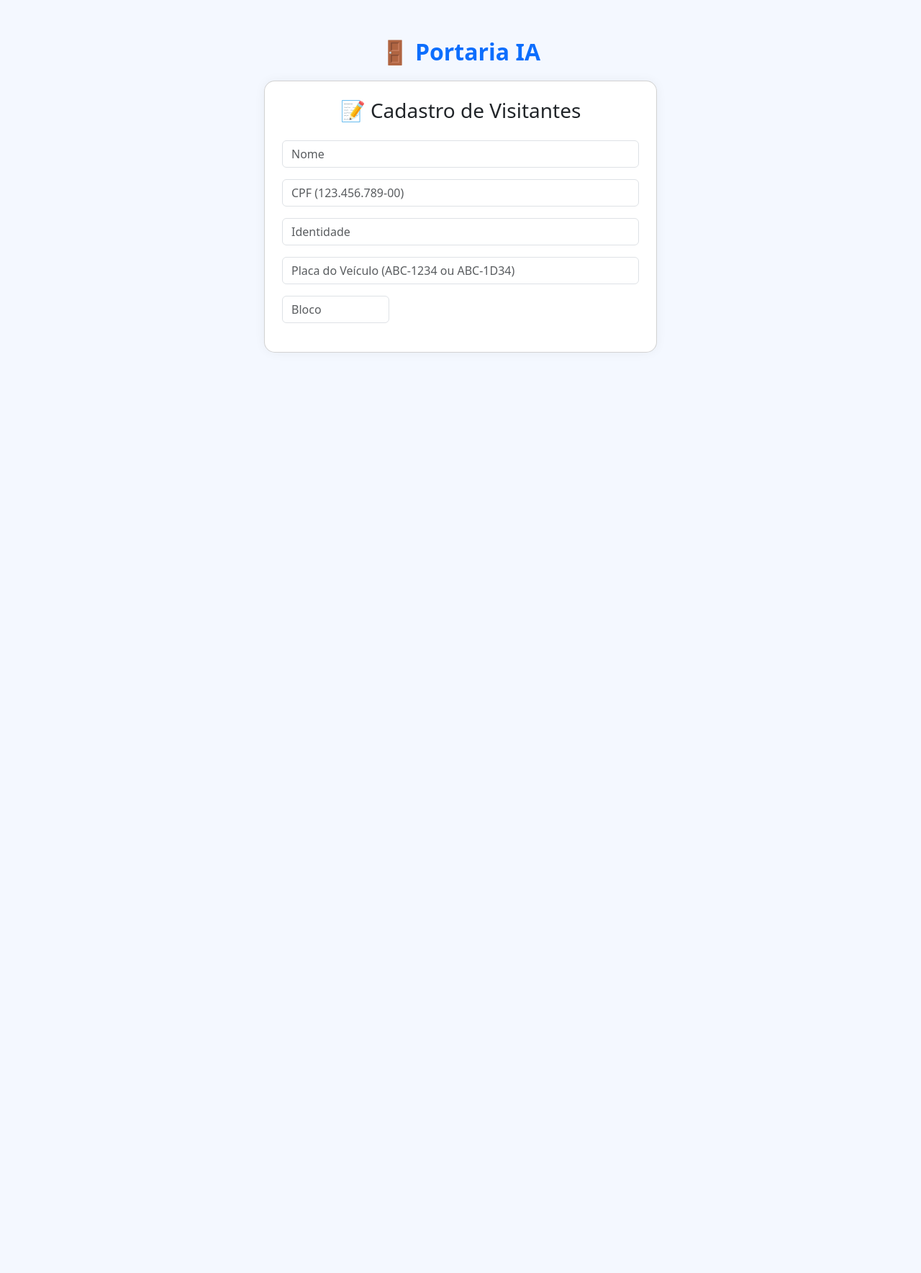
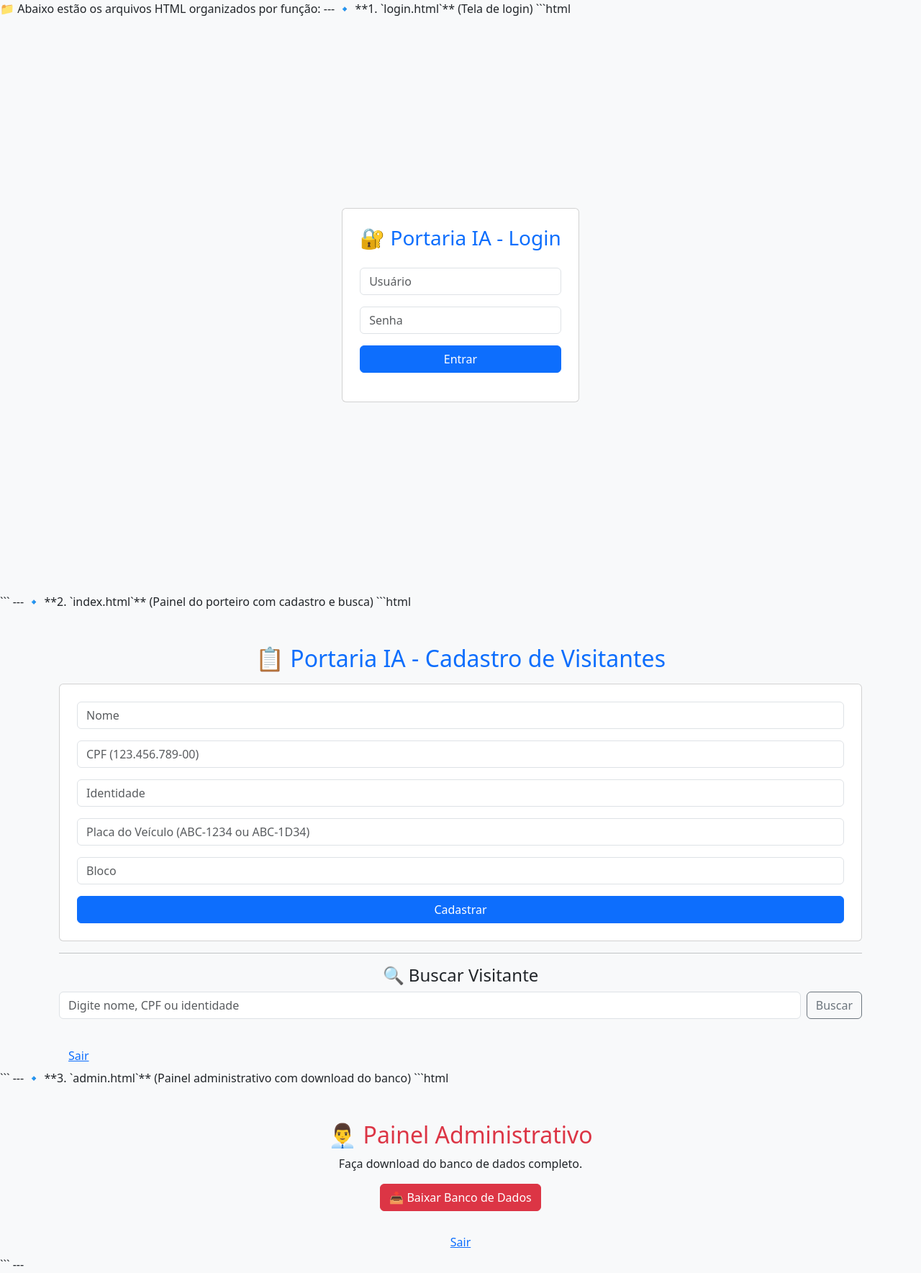
Before and after one commit to Gmdrones/painel-visitantes, a Flask app: template templates/index.html in a window 1280 px wide. Shown: the whole page at 72% size. Before the commit the page ends 490 px from the top, so only its background shows below. Run offline with Flask 3, Linux system fonts and the light colour scheme; the template is opened without the code that fills it, so the values that code supplies are empty; some libraries are stand-ins or nearby versions.

Commit message:
Update index.html

````diff
--- a/templates/index.html
+++ b/templates/index.html
@@ -1,76 +1,110 @@
+📁 Abaixo estão os arquivos HTML organizados por função:
+
+---
+
+🔹 **1. `login.html`** (Tela de login)
+```html
 <!DOCTYPE html>
 <html lang="pt-br">
 <head>
-  <meta charset="UTF-8" />
-  <meta name="viewport" content="width=device-width, initial-scale=1.0" />
-  <title>Portaria IA</title>
-  <link href="https://cdn.jsdelivr.net/npm/bootstrap@5.3.0/dist/css/bootstrap.min.css" rel="stylesheet" />
-  <style>
-    body {
-      background-color: #f4f8ff;
-    }
-    .header-logo {
-      font-size: 2rem;
-      font-weight: bold;
-      color: #0d6efd;
-      display: flex;
-      align-items: center;
-      justify-content: center;
-      margin-bottom: 1rem;
-    }
-    .header-logo span {
-      margin-left: 0.5rem;
-    }
-    .card {
-      border-radius: 15px;
-      box-shadow: 0 0 15px rgba(0,0,0,0.05);
-    }
-    .btn-primary {
-      background-color: #0d6efd;
-      border: none;
-    }
-    .mensagem {
-      font-weight: bold;
-      margin-bottom: 15px;
-    }
-  </style>
+    <meta charset="UTF-8">
+    <title>Portaria IA - Login</title>
+    <link href="https://cdn.jsdelivr.net/npm/bootstrap@5.3.0/dist/css/bootstrap.min.css" rel="stylesheet">
 </head>
-<body>
+<body class="bg-light">
+<div class="container d-flex justify-content-center align-items-center vh-100">
+    <div class="card p-4">
+        <h3 class="text-center text-primary">🔐 Portaria IA - Login</h3>
+        {% if erro %}<div class="alert alert-danger mt-2">{{ erro }}</div>{% endif %}
+        <form method="POST" action="/login">
+            <input type="text" name="usuario" class="form-control mt-3" placeholder="Usuário" required>
+            <input type="password" name="senha" class="form-control mt-3" placeholder="Senha" required>
+            <button type="submit" class="btn btn-primary w-100 mt-3">Entrar</button>
+        </form>
+    </div>
+</div>
+</body>
+</html>
+```
 
-  <div class="container py-5">
-    <div class="text-center header-logo">
-      🚪 <span>Portaria IA</span>
+---
+
+🔹 **2. `index.html`** (Painel do porteiro com cadastro e busca)
+```html
+<!DOCTYPE html>
+<html lang="pt-br">
+<head>
+    <meta charset="UTF-8">
+    <title>Portaria IA - Cadastro</title>
+    <link href="https://cdn.jsdelivr.net/npm/bootstrap@5.3.0/dist/css/bootstrap.min.css" rel="stylesheet">
+</head>
+<body class="bg-light">
+<div class="container mt-5">
+    <h2 class="text-center text-primary">📋 Portaria IA - Cadastro de Visitantes</h2>
+
+    {% if mensagem %}
+        <div class="alert alert-success mt-3">{{ mensagem }}</div>
+    {% elif erro %}
+        <div class="alert alert-danger mt-3">{{ erro }}</div>
+    {% endif %}
+
+    <form method="POST" action="/cadastrar" class="card p-4 mt-3">
+        <input type="text" name="nome" class="form-control mb-3" placeholder="Nome" required>
+        <input type="text" name="cpf" class="form-control mb-3" placeholder="CPF (123.456.789-00)">
+        <input type="text" name="identidade" class="form-control mb-3" placeholder="Identidade">
+        <input type="text" name="placa" class="form-control mb-3" placeholder="Placa do Veículo (ABC-1234 ou ABC-1D34)">
+        <input type="text" name="bloco" class="form-control mb-3" placeholder="Bloco">
+        <button type="submit" class="btn btn-primary">Cadastrar</button>
+    </form>
+
+    <hr>
+
+    <h4 class="text-center">🔍 Buscar Visitante</h4>
+    <form method="POST" action="/buscar" class="d-flex mt-2">
+        <input type="text" name="termo" class="form-control me-2" placeholder="Digite nome, CPF ou identidade">
+        <button type="submit" class="btn btn-outline-secondary">Buscar</button>
+    </form>
+
+    {% if resultados %}
+        <ul class="list-group mt-4">
+            {% for r in resultados %}
+                <li class="list-group-item">{{ r[1] }} - CPF: {{ r[2] }} - ID: {{ r[3] }} - Placa: {{ r[4] }} - Bloco: {{ r[5] }}</li>
+            {% endfor %}
+        </ul>
+    {% endif %}
+
+    <a href="/logout" class="btn btn-link mt-3">Sair</a>
+</div>
+</body>
+</html>
+```
+
+---
+
+🔹 **3. `admin.html`** (Painel administrativo com download do banco)
+```html
+<!DOCTYPE html>
+<html lang="pt-br">
+<head>
+    <meta charset="UTF-8">
+    <title>Admin - Portaria IA</title>
+    <link href="https://cdn.jsdelivr.net/npm/bootstrap@5.3.0/dist/css/bootstrap.min.css" rel="stylesheet">
+</head>
+<body class="bg-white">
+<div class="container mt-5">
+    <h2 class="text-center text-danger">👨‍💼 Painel Administrativo</h2>
+    <p class="text-center">Faça download do banco de dados completo.</p>
+
+    <div class="d-flex justify-content-center">
+        <a href="/download" class="btn btn-danger">📥 Baixar Banco de Dados</a>
     </div>
 
-    <div class="row justify-content-center">
-      <div class="col-md-8 col-lg-6">
-        <div class="card p-4">
-          <h3 class="text-center mb-4">📝 Cadastro de Visitantes</h3>
+    <div class="text-center mt-4">
+        <a href="/logout" class="btn btn-link">Sair</a>
+    </div>
+</div>
+</body>
+</html>
+```
 
-          {% if mensagem %}
-            <div class="alert alert-info text-center mensagem">{{ mensagem }}</div>
-          {% endif %}
-
-          <form method="POST" action="/cadastrar">
-            <div class="mb-3">
-              <input type="text" name="nome" class="form-control" placeholder="Nome" required />
-            </div>
-
-            <div class="mb-3">
-              <input type="text" name="cpf" class="form-control" placeholder="CPF (123.456.789-00)" pattern="^\d{3}\.\d{3}\.\d{3}-\d{2}$" title="Formato: 123.456.789-00" />
-            </div>
-
-            <div class="mb-3">
-              <input type="text" name="identidade" class="form-control" placeholder="Identidade" />
-            </div>
-
-            <div class="mb-3">
-              <input type="text" name="placa" class="form-control" placeholder="Placa do Veículo (ABC-1234 ou ABC-1D34)" pattern="^[A-Z]{3}-\d{4}$|^[A-Z]{3}-\d[A-Z]\d{2}$" title="Formato: ABC-1234 ou ABC-1D34" />
-            </div>
-
-            <div class="row">
-              <div class="col-md-4 mb-3">
-                <input type="text" name="bloco" class="form-control" placeholder="Bloco" />
-              </div>
-              <div class="col-md-4 mb-3">
-                <input type="text" n
+---
````
